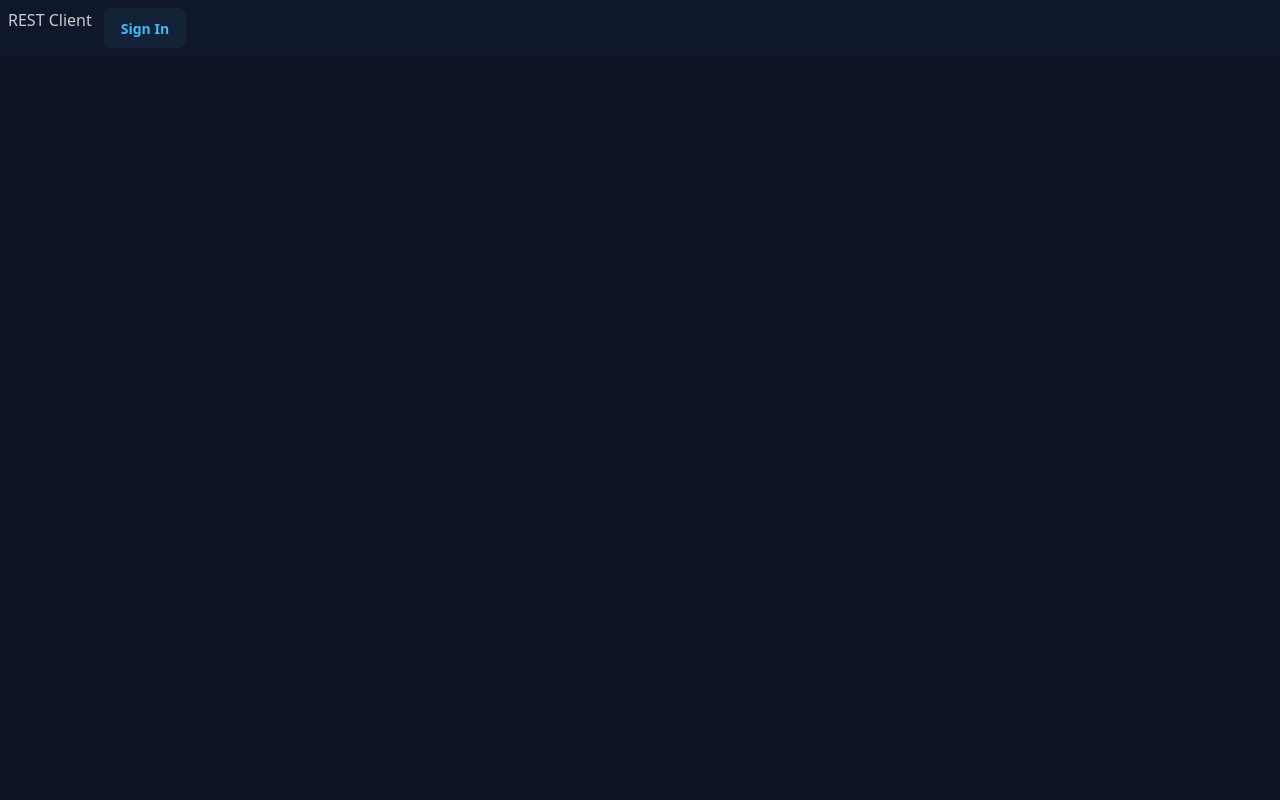
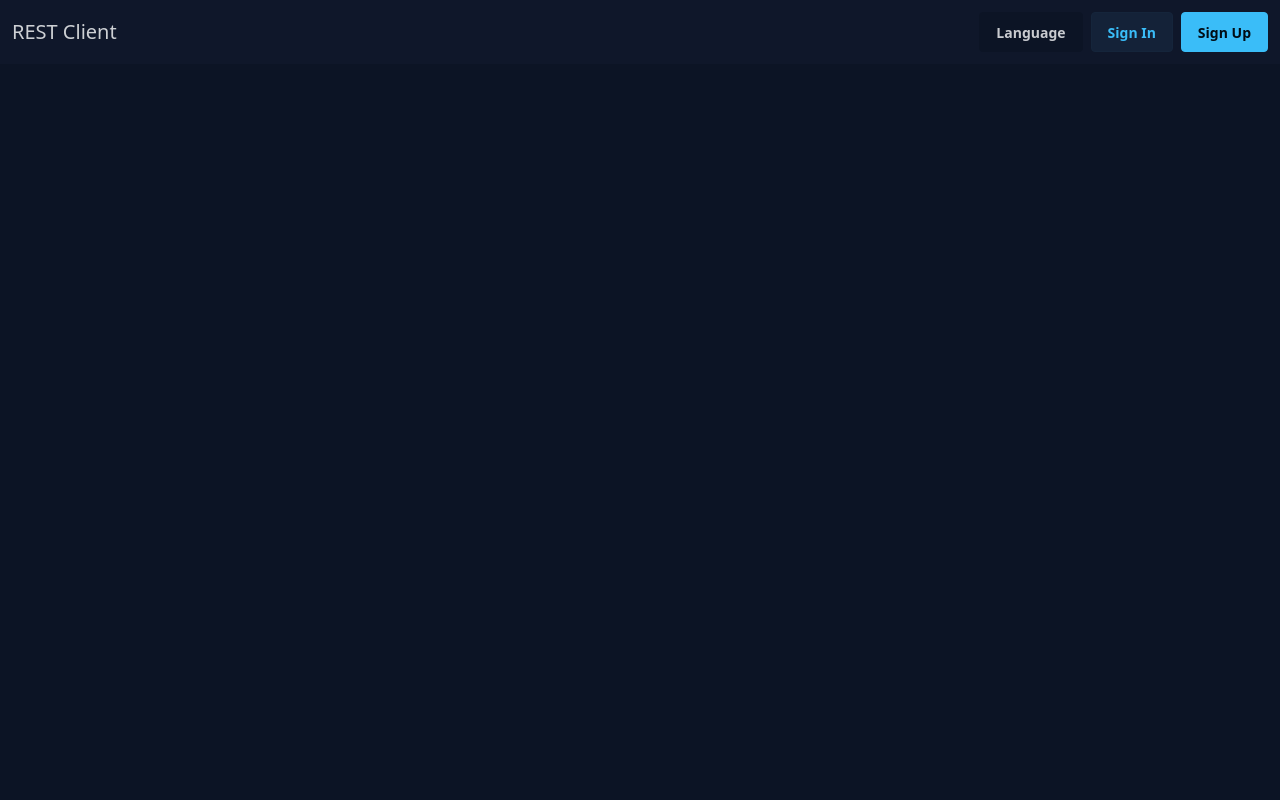
Before and after one commit to ksarise/rest-client-app, a Next.js app: page / in a window 1280 px wide. Shown: the top 800 px of the page. Built offline with nearby package versions, Linux system fonts and the light colour scheme.

Commit message:
fix: add all nessesary buttons for header

```diff
--- a/src/widgets/Header.tsx
+++ b/src/widgets/Header.tsx
@@ -2,9 +2,23 @@ import React from 'react';
 
 function Header() {
   return (
-    <header className="flex gap-3 p-2">
-      <div>REST Client</div>
-      <button className="btn btn-soft btn-primary">Sign In</button>
+    <header className="bg-base-700 text-neutral-content flex items-center justify-between gap-3 p-3">
+      <div className="w-50 text-xl">REST Client</div>
+      <div className="buttons-block flex gap-2">
+        <details className="dropdown">
+          <summary className="btn rounded-sm">Language</summary>
+          <ul className="menu dropdown-content bg-base-100 rounded-box z-1 w-52 p-2 shadow-sm">
+            <li>
+              <a>EN</a>
+            </li>
+            <li>
+              <a>RU</a>
+            </li>
+          </ul>
+        </details>
+        <button className="btn btn-soft btn-primary rounded-sm">Sign In</button>
+        <button className="btn btn-primary rounded-sm">Sign Up</button>
+      </div>
     </header>
   );
 }
```
